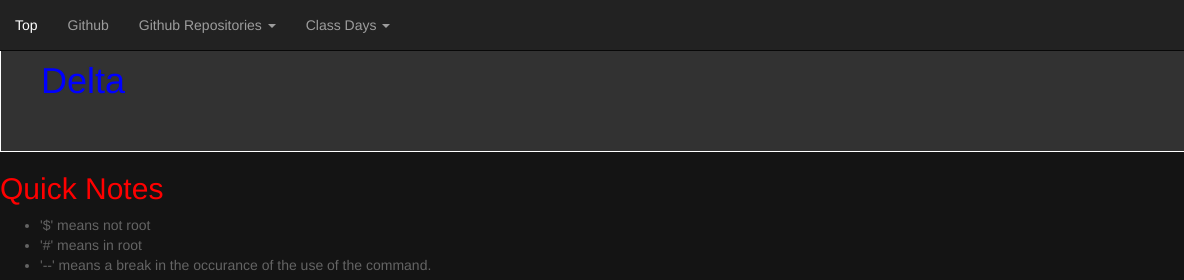
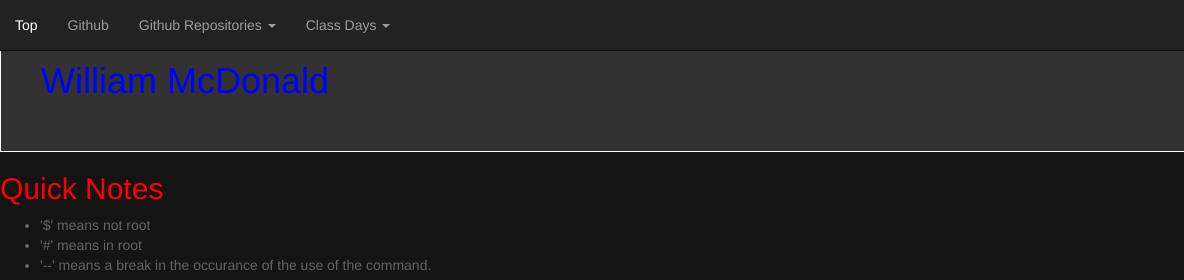
Before and after one commit to WilliamMcDonald/HTML, a plain HTML site: page index.html in a window 1280 px wide. Shown: the top 280 px of the page, 0-1184 px from the left. Drawn offline with nearby package versions, Linux system fonts and the light colour scheme.

Commit message:
Update index.html

```diff
--- a/index.html
+++ b/index.html
@@ -54,7 +54,7 @@ a {color: rgb(255,255,255);}
 </style>
 
 <div id="header">
-<h1 id="#"> Delta </h1>
+<h1 id="#"> William McDonald </h1>
 <img src="Logo.png" style="width:50px;height:32.5px;float:right";>
 </div>
 
```
